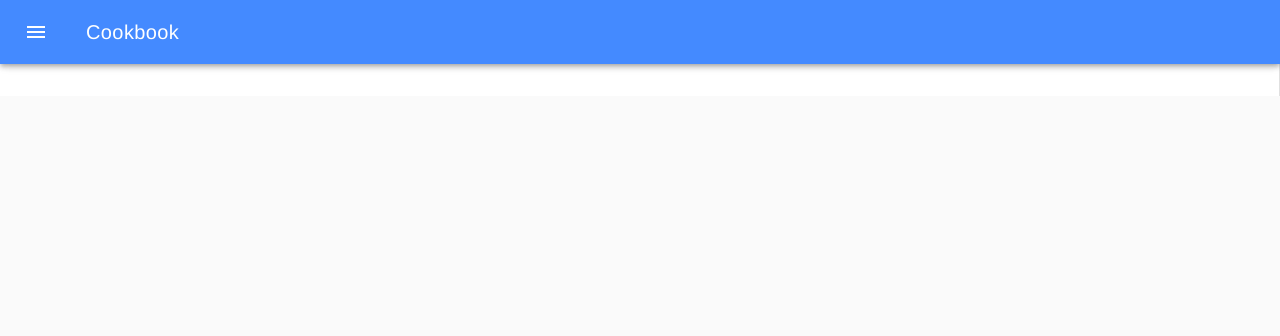
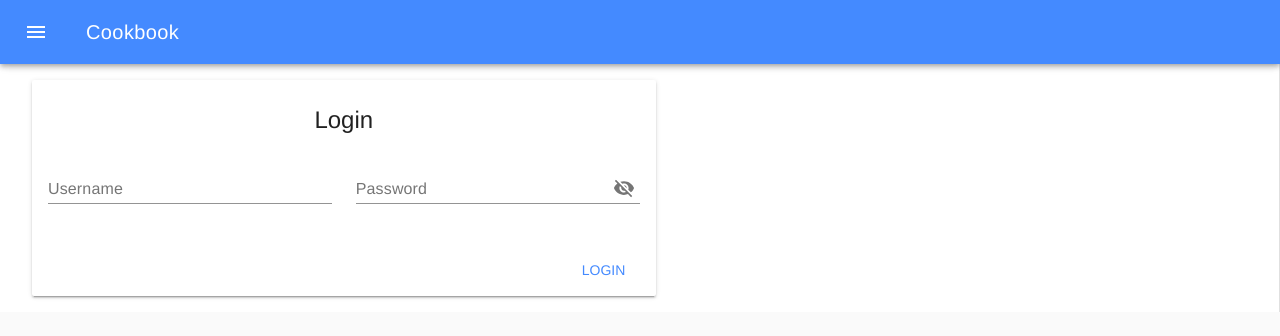
Before and after one commit to willsmith28/Cookbook, a Vue app in the folder client/: page /#/login in a window 1280 px wide. Shown: the top 336 px of the page. Built offline with nearby package versions, Linux system fonts and the light colour scheme; no server answers.

Commit message:
feat: add login and logout

```diff
--- a/client/src/App.vue
+++ b/client/src/App.vue
@@ -24,9 +24,19 @@
         </md-toolbar>
 
         <md-list>
-          <md-list-item>
+          <md-list-item :to="{ name: 'home' }">
             <md-icon>home</md-icon>
             <span class="md-list-item-text">Recipes</span>
+          </md-list-item>
+
+          <md-list-item v-if="!loggedIn" :to="{ name: 'login' }">
+            <md-icon>account_box</md-icon>
+            <span class="md-list-item-text">Login</span>
+          </md-list-item>
+
+          <md-list-item v-else @click="logout">
+            <md-icon>account_box</md-icon>
+            <span class="md-list-item-text">Logout</span>
           </md-list-item>
         </md-list>
       </md-app-drawer>
@@ -39,16 +49,39 @@
 </template>
 
 <script>
+import { mapActions, mapGetters } from "vuex";
 export default {
   data() {
     return {
       menuVisible: false
     };
   },
+  computed: {
+    ...mapGetters("user", ["loggedIn"])
+  },
+  created() {
+    const username = localStorage.getItem("username");
+
+    if (username) {
+      this.setUsername(username);
+    }
+
+    Promise.all([
+      this.fetchAllIngredients(),
+      this.fetchAllTags(),
+      this.fetchAllRecipes()
+    ]);
+  },
   methods: {
     toggleMenu() {
       this.menuVisible = !this.menuVisible;
-    }
+    },
+    ...mapActions("recipe", [
+      "fetchAllIngredients",
+      "fetchAllTags",
+      "fetchAllRecipes"
+    ]),
+    ...mapActions("user", ["setUsername", "logout"])
   }
 };
 </script>
--- a/client/src/router/index.js
+++ b/client/src/router/index.js
@@ -1,23 +1,26 @@
 import Vue from "vue";
 import VueRouter from "vue-router";
-import Home from "../views/Home.vue";
 
 Vue.use(VueRouter);
 
 const routes = [
   {
     path: "/",
-    name: "Home",
-    component: Home
+    name: "home",
+    component: () => import(/* webpackChunkName: "home" */ "../views/Home.vue")
   },
   {
-    path: "/about",
-    name: "About",
-    // route level code-splitting
-    // this generates a separate chunk (about.[hash].js) for this route
-    // which is lazy-loaded when the route is visited.
+    path: "/login/",
+    name: "login",
     component: () =>
-      import(/* webpackChunkName: "about" */ "../views/About.vue")
+      import(/* webpackChunkName: "login" */ "../views/Login.vue")
+  },
+  {
+    path: "/recipe/:id/",
+    name: "recipe-detail",
+    component: () =>
+      import(/* webpackChunkName: "about" */ "../views/RecipeDetail.vue"),
+    props: true
   }
 ];
 
--- a/client/src/store/modules/user.js
+++ b/client/src/store/modules/user.js
@@ -21,9 +21,12 @@ const actions = {
       } = await requests.login(username, password);
 
       localStorage.setItem("token", token);
+      localStorage.setItem("username", username);
+
       commit("SET_USER_NAME", username);
     } catch (error) {
       localStorage.removeItem("token");
+      localStorage.removeItem("username");
       return Promise.reject(error);
     }
   },
@@ -34,6 +37,7 @@ const actions = {
 
   logout({ commit }) {
     localStorage.removeItem("token");
+    localStorage.removeItem("username");
     commit("LOGOUT");
   }
 };
--- /dev/null
+++ b/client/src/views/Login.vue
@@ -0,0 +1,97 @@
+<template>
+  <div>
+    <form nonvalidate class="md-layout" @submit.prevent="login">
+      <md-card class="md-layout-item md-size-50 md-small-size-100">
+        <md-card-header>
+          <div class="md-title">Login</div>
+        </md-card-header>
+
+        <md-card-content>
+          <div class="md-layout md-gutter">
+            <div class="md-layout-item md-small-size-100">
+              <md-field :class="getValidationClass('username')">
+                <label for="username">Username</label>
+                <md-input
+                  id="username"
+                  v-model.trim="form.username"
+                  autocomplete="username"
+                  name="username"
+                />
+                <span v-if="!$v.form.username.required" class="md-error">
+                  Username is required
+                </span>
+              </md-field>
+            </div>
+
+            <div class="md-layout-item md-small-size-100">
+              <md-field :class="getValidationClass('password')">
+                <label for="password">Password</label>
+                <md-input
+                  id="password"
+                  v-model.trim="form.password"
+                  autocomplete="current-password"
+                  type="password"
+                  name="password"
+                />
+                <span v-if="!$v.form.password.required" class="md-error">
+                  Password is required
+                </span>
+              </md-field>
+            </div>
+          </div>
+        </md-card-content>
+
+        <md-card-actions>
+          <md-button type="submit" class="md-primary">Login</md-button>
+        </md-card-actions>
+      </md-card>
+    </form>
+  </div>
+</template>
+
+<script>
+import { validationMixin } from "vuelidate";
+import { required } from "vuelidate/lib/validators";
+export default {
+  name: "Login",
+  mixins: [validationMixin],
+  data() {
+    return {
+      form: {
+        username: null,
+        password: null
+      }
+    };
+  },
+  validations: {
+    form: {
+      username: { required },
+      password: { required }
+    }
+  },
+  methods: {
+    getValidationClass(fieldName) {
+      const field = this.$v.form[fieldName];
+
+      if (field) {
+        return { "md-invalid": field.$invalid && field.$dirty };
+      }
+    },
+    async login() {
+      try {
+        this.$v.$touch();
+
+        if (!this.$v.$invalid) {
+          await this.$store.dispatch("user/login", {
+            username: this.form.username,
+            password: this.form.password
+          });
+          this.$router.push({ name: "home" });
+        }
+      } catch (error) {
+        console.log(error.response.data);
+      }
+    }
+  }
+};
+</script>
```
